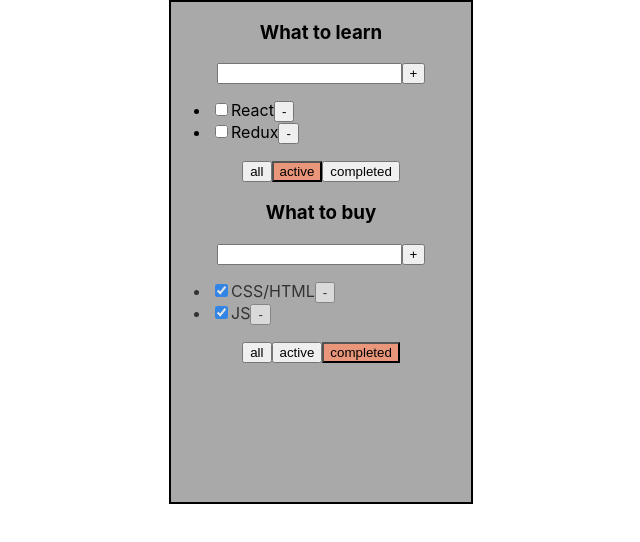
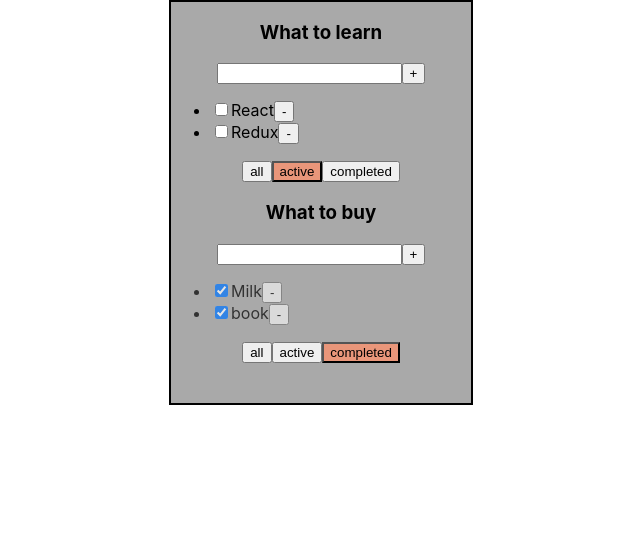
Before and after one commit to boevoivertolet/new-todolist, a React (Create React App) app: page / in a window 1280 px wide. Shown: the top 542 px of the page, without its empty margins (431-1071 px from the left). Built offline with nearby package versions, Linux system fonts and the light colour scheme.

Commit message:
refactoring

```diff
--- a/src/App.css
+++ b/src/App.css
@@ -1,12 +1,13 @@
 .App {
     text-align: center;
     width: 300px;
-    height: 500px;
+    height: max-content;
     border-color: black;
     background-color: darkgrey;
     border-width: 2px;
     border-style: solid;
     margin-left: 600px;
+    padding-bottom: 40px;
 }
 
 .ul {
--- a/src/App.tsx
+++ b/src/App.tsx
@@ -1,5 +1,5 @@
 import './App.css'
-import {TasksType, Todolist} from './components/TodoList';
+import {Todolist} from './components/TodoList';
 import {useState} from 'react';
 import {v1} from 'uuid';
 
@@ -19,66 +19,95 @@ function App() {
     let tasks = arr[0];
     let setTasks = arr[1];*/
 
-    let [tasks, setTasks] = useState<TasksType[]>([
+ /*   let [tasks, setTasks] = useState<TasksType[]>([
             {id: v1(), title: 'CSS/HTML', isDone: true},
             {id: v1(), title: 'JS', isDone: true},
             {id: v1(), title: 'React', isDone: false},
             {id: v1(), title: 'Redux', isDone: false}
         ]
-    )
+    )*/
 
 
-
-    function addTask(title: string) {
-        let newTask = {id: v1(), title: title, isDone: false};
-        let newTasks = [newTask, ...tasks];
-        setTasks(newTasks);
+    function addTask(title: string, todoListId: string) {
+        let task = {id: v1(), title: title, isDone: false};
+        let tasks = tasksObj[todoListId];
+        let newTasks =[task, ...tasks];
+        tasksObj[todoListId] = newTasks;
+        setTasksObj({...tasksObj})
     }
 
     // функция для удаление таски по нажатию кнопки
     // присваеваем tasksForLearn значение tasksForLearn после фильтрации
     //filter(t => t.id !== id) фильтр, пропусти те (t)таски id которых не равна id, которую надо удалить.
-    function removeTask(id: string) {
+    function removeTask(id: string, todoListId: string) {
+        let tasks =tasksObj[todoListId];
+
         let filteredTasks = tasks.filter(t => t.id !== id);
-        setTasks(filteredTasks);
+        tasksObj[todoListId] = filteredTasks
+        setTasksObj({...tasksObj});
     }
 
-    function changeFilter(value: FilterValuesType) {
-        setFilter(value);
+    function changeFilter(value: FilterValuesType, todolistId: string) {
+        let todoList = todoLists.find(tl => tl.id === todolistId);
+        if (todoList) {
+            todoList.filter = value;
+            setTodoLists([...todoLists])
+        }
+
+
     }
 
-    function changeStatus(taskID: string, isDone: boolean) {
+    function changeStatus(taskID: string, isDone: boolean,todoListId: string ) {
+        let tasks = tasksObj[todoListId];
 
         let task = tasks.find(t => t.id === taskID);// Я в тасках ищу task.id, как только я его найду я запишу его в task
         if (task) {
             task.isDone = isDone
         }
-        setTasks([...tasks]);
+        setTasksObj({...tasksObj});
     }
 
+    let todoListsId1 = v1()
+    let todoListsId2 = v1()
 
+    let [todoLists, setTodoLists] = useState<TodolistsType[]>(
+        [
+            {id: todoListsId1, title: 'What to learn', filter: 'active'},
+            {id: todoListsId2, title: 'What to buy', filter: 'completed'},
+        ]
+    )
+    let [tasksObj, setTasksObj] = useState({
+        [todoListsId1]: [
+            {id: v1(), title: 'CSS/HTML', isDone: true},
+            {id: v1(), title: 'JS', isDone: true},
+            {id: v1(), title: 'React', isDone: false},
+            {id: v1(), title: 'Redux', isDone: false}
+        ],
+        [todoListsId2]: [
+            {id: v1(), title: 'Milk', isDone: true},
+            {id: v1(), title: 'book', isDone: true},
+            {id: v1(), title: 'beer', isDone: false},
+            {id: v1(), title: 'water', isDone: false}
+        ]
+    });
 
-
-
-    let todoLists: TodolistsType[] = [
-        {id: v1(), title: 'What to learn', filter: 'active'},
-        {id: v1(), title: 'What to buy', filter: 'completed'},
-    ]
 
     return (
         <div className="App">
             {
                 todoLists.map((tl) => {
-                    let tasksForTodoList = tasks;
+                    let tasksForTodoList = tasksObj[tl.id];
                     if (tl.filter === 'completed') {
-                        tasksForTodoList = tasks.filter(t => t.isDone);
+                        tasksForTodoList = tasksForTodoList.filter(t => t.isDone);
                     }
                     if (tl.filter === 'active') {
-                        tasksForTodoList = tasks.filter(t => !t.isDone);
+                        tasksForTodoList = tasksForTodoList.filter(t => !t.isDone);
                     }
 
                     return (
                         <Todolist
+                            key={tl.id}
+                            id={tl.id}
                             title={tl.title}
                             tasks={tasksForTodoList}
                             removeTask={removeTask}
--- a/src/components/TodoList.tsx
+++ b/src/components/TodoList.tsx
@@ -8,13 +8,15 @@ export type TasksType = {
     isDone: boolean
 }
 type TodoListPropsType = {
+    id: string
     title: string
     tasks: TasksType[]
-    removeTask: (id: string) => void
-    changeFilter: (value: FilterValuesType) => void
-    addTask: (title: string) => void
-    changeStatus: (taskID: string, isDone: boolean) => void
+    removeTask: (id: string, todoListId: string) => void
+    changeFilter: (value: FilterValuesType, todolistId: string) => void
+    addTask: (title: string, todoListId: string) => void
+    changeStatus: (taskID: string, isDone: boolean, todoListId: string) => void
     filter: 'all' | 'active' | 'completed'
+
 }
 
 export function Todolist(props: TodoListPropsType) {
@@ -35,7 +37,7 @@ export function Todolist(props: TodoListPropsType) {
     }
     const addNewTaskTitle = () => {
         if (newTaskTitle.trim() !== '') {
-            props.addTask(newTaskTitle.trim());
+            props.addTask(newTaskTitle.trim(), props.id);
             setNewTaskTitle('');
         } else {
             setError('Title is required')
@@ -48,13 +50,13 @@ export function Todolist(props: TodoListPropsType) {
 
 
     const onClickAll = () => {
-        props.changeFilter('all')
+        props.changeFilter('all', props.id)
     }
     const onClickActive = () => {
-        props.changeFilter('active')
+        props.changeFilter('active', props.id)
     }
     const onClickCompleted = () => {
-        props.changeFilter('completed')
+        props.changeFilter('completed', props.id)
     }
 
 
@@ -74,12 +76,12 @@ export function Todolist(props: TodoListPropsType) {
             <ul className={'ul'}>
                 {
                     props.tasks.map((t) => {
-                        const onClickHandler = () => props.removeTask(t.id)
+                        const onClickHandler = () => props.removeTask(t.id , props.id)
                         const onChangeInputCheckboxHandler = (e: ChangeEvent<HTMLInputElement>) => {
-                            props.changeStatus(t.id, e.currentTarget.checked)
+                            props.changeStatus(t.id, e.currentTarget.checked , props.id)
                         }
 
-                        return <li className={t.isDone  ? 'is-done' : ''} key={t.id}><input
+                        return <li className={t.isDone ? 'is-done' : ''} key={t.id}><input
                             onChange={onChangeInputCheckboxHandler}
                             type="checkbox"
                             checked={t.isDone}/>
@@ -91,9 +93,12 @@ export function Todolist(props: TodoListPropsType) {
                 }
             </ul>
             <div>
-                <button className={props.filter === 'all' ?'active-filter': ''} onClick={onClickAll}>all</button>
-                <button className={props.filter === 'active' ?'active-filter': ''} onClick={onClickActive}>active</button>
-                <button className={props.filter === 'completed' ?'active-filter': ''} onClick={onClickCompleted}>completed</button>
+                <button className={props.filter === 'all' ? 'active-filter' : ''} onClick={onClickAll}>all</button>
+                <button className={props.filter === 'active' ? 'active-filter' : ''} onClick={onClickActive}>active
+                </button>
+                <button className={props.filter === 'completed' ? 'active-filter' : ''}
+                        onClick={onClickCompleted}>completed
+                </button>
             </div>
         </div>
     )
```
